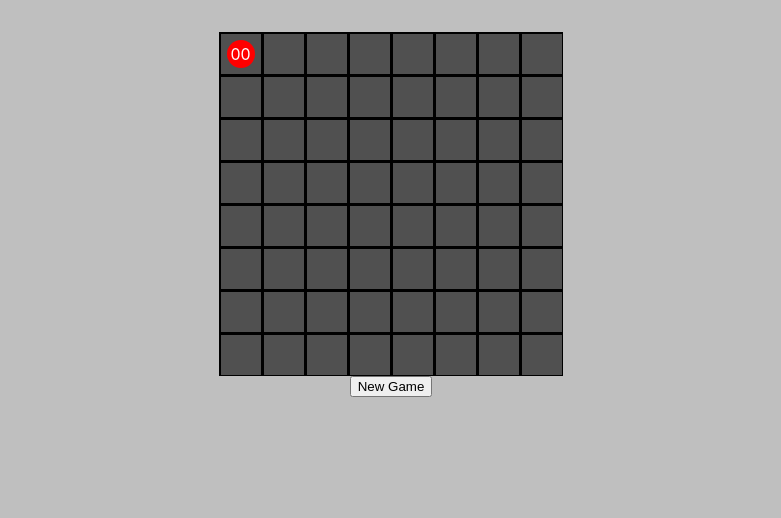
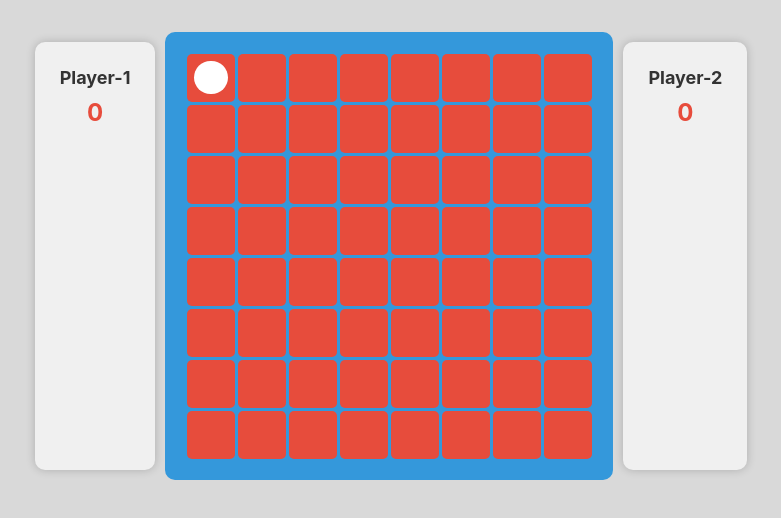
Before and after one commit to Karoly-Git/amoba, a React (Create React App) app: page / in a window 1280 px wide. Both pictures are taken after a click on the element 489 px from the left and 53 px from the top of the page. Shown: the top 518 px of the page, without its empty margins (249-1030 px from the left). Built offline with nearby package versions, Linux system fonts and the light colour scheme.

Commit message:
New design

```diff
--- a/src/App.js
+++ b/src/App.js
@@ -3,14 +3,15 @@ import './css/App.css'
 
 const GRID_WIDTH = 8;
 const GRID_HEIGHT = 8;
-const P1_COLOR = 'red';
-const P2_COLOR = 'blue';
+const P1_COLOR = 'white';
+const P2_COLOR = 'black';
 const WIN_LIMIT = 3;
 
 function App() {
 
   const [activePlayer, setActivePlayer] = useState(1);
   const [gameFinished, setGameFinished] = useState(false);
+  const [scores, setScores] = useState({ playerOne: 0, playerTwo: 0 });
 
   // #1, generate table
   // #2: Generate board
@@ -94,6 +95,11 @@ function App() {
 
     if (countHorizontal >= WIN_LIMIT || countVertical >= WIN_LIMIT || countDiagonal1 >= WIN_LIMIT || countDiagonal2 >= WIN_LIMIT) {
       console.log(`Player-${activePlayer} won!`);
+      setScores(prevScores => ({
+        ...prevScores,
+        playerOne: activePlayer === 1 ? prevScores.playerOne + 1 : prevScores.playerOne,
+        playerTwo: activePlayer === 2 ? prevScores.playerTwo + 1 : prevScores.playerTwo,
+      }));
       setGameFinished(oldValue => oldValue = true);
     };
 
@@ -106,9 +112,9 @@ function App() {
       disk.style.display = 'none';
     });
     let newTable = new Array(GRID_HEIGHT).fill().map(() => new Array(GRID_WIDTH).fill(0));
-    setTable(oldTable => oldTable = [...newTable]);
+    setTable([...newTable]);
     setActivePlayer(oldPlayer => oldPlayer = 1);
-    setGameFinished(oldValue => oldValue = false);
+    setGameFinished(prevValue => prevValue = false);
   };
 
   // #3
@@ -126,14 +132,14 @@ function App() {
       } else {
         child.style.display = 'flex';
         child.style.backgroundColor = activePlayer === 1 ? P1_COLOR : P2_COLOR;
-        setActivePlayer(oldPlayer => oldPlayer === 1 ? 2 : 1);
+        setActivePlayer(prevPlayer => prevPlayer === 1 ? 2 : 1);
 
         // Clone new table
         let newTable = [...table];
         newTable[y][x] = activePlayer === 1 ? 1 : 2;
         //console.table(newTable);
         // Set table
-        setTable(oldTable => oldTable = [...newTable]);
+        setTable([...newTable]);
 
         //console.table(newTable);
 
@@ -147,19 +153,35 @@ function App() {
   return (
     <div className="App">
       <div className='container'>
+        <div className='player-house'>
+          <h2>
+            Player-1
+          </h2>
+          <h2>
+            {scores.playerOne}
+          </h2>
+        </div>
         <div className='board'>
           {table.map((row, rowIndex) => (
             <div className='row' key={rowIndex}>
               {row.map((col, colIndex) => (
                 <div className='cell' key={colIndex} data-child-id={`${colIndex}${rowIndex}`} onClick={handleClick}>
-                  <div className='disk' id={`${colIndex}${rowIndex}`}>{colIndex}{rowIndex}</div>
+                  <div className='disk' id={`${colIndex}${rowIndex}`}></div>
                 </div>
               ))}
             </div>
           ))}
         </div>
-        <button onClick={startNewGame}>New Game</button>
+        <div className='player-house'>
+          <h2>
+            Player-2
+          </h2>
+          <h2>
+            {scores.playerTwo}
+          </h2>
+        </div>
       </div>
+      {gameFinished && <button className='reset-button' onClick={startNewGame}>New Game</button>}
     </div>
   );
 }
--- a/src/css/App.css
+++ b/src/css/App.css
@@ -1,5 +1,5 @@
 body {
-  background-color: rgba(0, 0, 0, 0.25);
+  background-color: rgba(0, 0, 0, 0.15);
 }
 
 .App {
@@ -9,36 +9,53 @@ body {
 }
 .App .container {
   display: flex;
-  flex-direction: column;
   justify-content: center;
-  align-items: center;
   padding: 2rem 0;
 }
 .App .container .player-house {
   display: flex;
   flex-direction: column;
   align-items: center;
-  padding: 0 2rem;
+  padding: 20px;
+  background-color: #f0f0f0;
+  border-radius: 10px;
+  margin: 10px;
+  box-shadow: 0px 0px 10px rgba(0, 0, 0, 0.2);
+}
+.App .container .player-house h2 {
+  margin: 5px;
+  font-size: 18px;
+  color: #333;
+}
+.App .container .player-house h2:last-child {
+  font-size: 24px;
+  color: #e74c3c;
 }
 .App .container .board {
   display: flex;
   flex-direction: column;
   align-items: center;
-  background-color: black;
+  background-color: #3498db;
+  border-radius: 10px;
+  padding: 20px;
 }
 .App .container .board .row {
   display: flex;
 }
 .App .container .board .row .cell {
   margin: 1.5px;
-  background-color: rgb(125, 44, 44);
-  background-color: rgb(80, 80, 80);
+  background-color: #e74c3c;
   display: flex;
   align-items: center;
   justify-content: center;
-  width: 2.5rem;
-  height: 2.5rem;
+  width: 3rem;
+  height: 3rem;
   cursor: pointer;
+  border-radius: 5px;
+  transition: background-color 0.3s ease;
+}
+.App .container .board .row .cell:hover {
+  background-color: #d62c1a;
 }
 .App .container .board .row .cell .disk {
   display: none;
@@ -49,4 +66,21 @@ body {
   border-radius: 50%;
   pointer-events: none;
   color: white;
+  font-weight: bold;
+  font-size: 1.5rem;
+  transition: background-color 0.3s ease;
+}
+.App .reset-button {
+  background-color: #ff6347;
+  color: white;
+  border: none;
+  padding: 10px 20px;
+  border-radius: 5px;
+  font-size: 16px;
+  font-weight: 600;
+  cursor: pointer;
+  transition: background-color 0.3s ease;
+}
+.App .reset-button:hover {
+  background-color: #d32f2f;
 }/*# sourceMappingURL=App.css.map */
--- a/src/css/App.scss
+++ b/src/css/App.scss
@@ -1,5 +1,8 @@
+$primary-color: #3498db;
+$secondary-color: #e74c3c;
+
 body {
-  background-color: rgba(0, 0, 0, 0.25);
+  background-color: rgba(0, 0, 0, 0.15);
 }
 
 .App {
@@ -9,37 +12,57 @@ body {
 
   .container {
     display: flex;
-    flex-direction: column;
     justify-content: center;
-    align-items: center;
     padding: 2rem 0;
 
     .player-house {
       display: flex;
       flex-direction: column;
       align-items: center;
-      padding: 0 2rem;
+      padding: 20px;
+      background-color: #f0f0f0;
+      border-radius: 10px;
+      margin: 10px;
+      box-shadow: 0px 0px 10px rgba(0, 0, 0, 0.2);
+
+      h2 {
+        margin: 5px;
+        font-size: 18px;
+        color: #333;
+      }
+
+      h2:last-child {
+        font-size: 24px;
+        color: $secondary-color;
+      }
     }
 
     .board {
       display: flex;
       flex-direction: column;
       align-items: center;
-      background-color: black;
+      background-color: $primary-color;
+      border-radius: 10px;
+      padding: 20px;
 
       .row {
         display: flex;
 
         .cell {
           margin: 1.5px;
-          background-color: rgb(125, 44, 44);
-          background-color: rgb(80, 80, 80);
+          background-color: $secondary-color;
           display: flex;
           align-items: center;
           justify-content: center;
-          width: 2.5rem;
-          height: 2.5rem;
+          width: 3rem;
+          height: 3rem;
           cursor: pointer;
+          border-radius: 5px;
+          transition: background-color 0.3s ease;
+
+          &:hover {
+            background-color: darken($secondary-color, 10%);
+          }
 
           .disk {
             display: none;
@@ -50,9 +73,28 @@ body {
             border-radius: 50%;
             pointer-events: none;
             color: white;
+            font-weight: bold;
+            font-size: 1.5rem;
+            transition: background-color 0.3s ease;
           }
         }
       }
     }
   }
+
+  .reset-button {
+    background-color: #ff6347;
+    color: white;
+    border: none;
+    padding: 10px 20px;
+    border-radius: 5px;
+    font-size: 16px;
+    font-weight: 600;
+    cursor: pointer;
+    transition: background-color 0.3s ease;
+
+    &:hover {
+      background-color: #d32f2f;
+    }
+  }
 }
```
Also changed, not shown: 1 other file (tests, documents, lock files or other folders).
